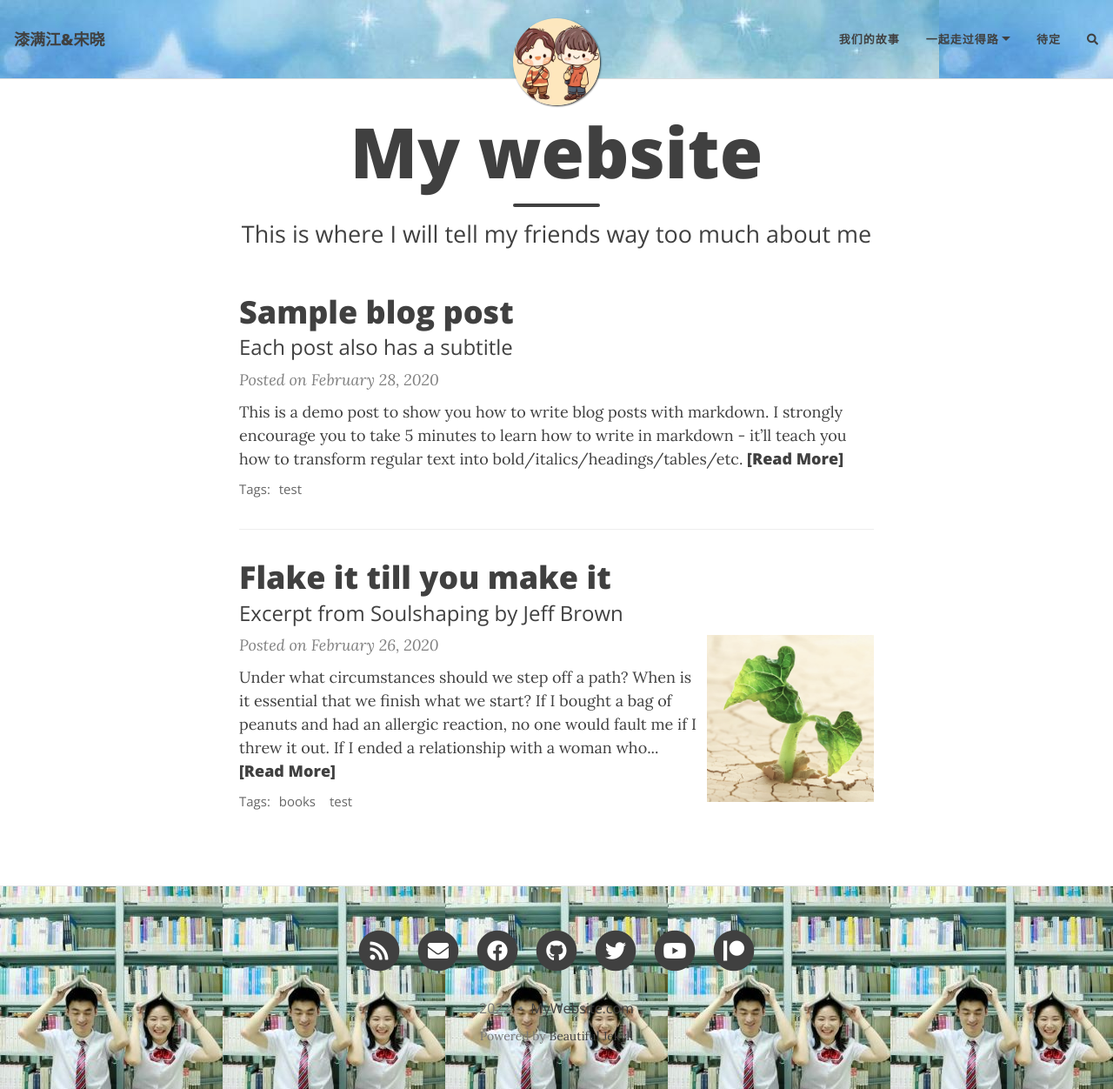
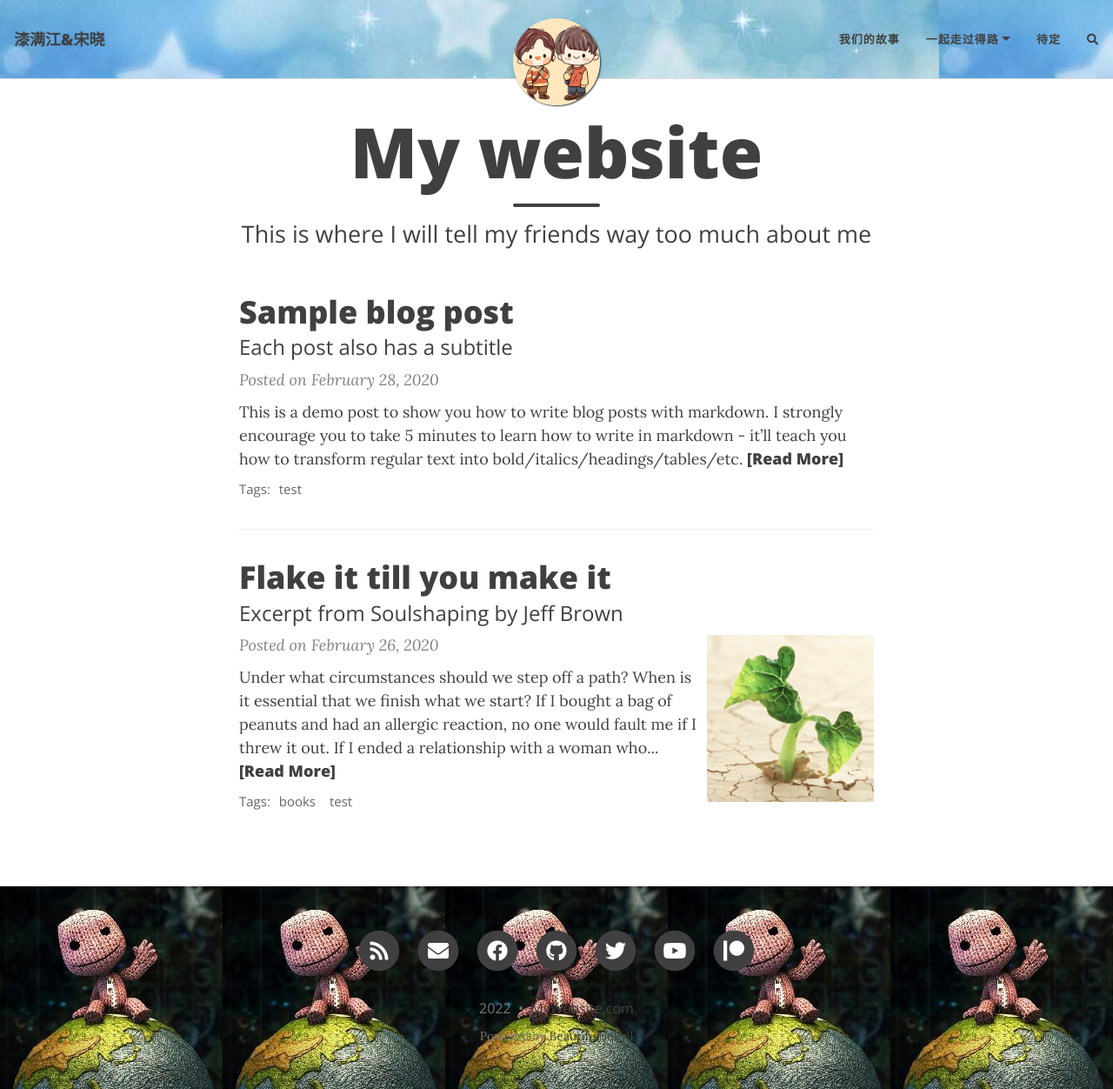
Before and after one commit to tplmdfx/tplmdfx.github.io, a Jekyll site: the page built from index.html, in a window 1280 px wide and 1252 px high. Shown: the whole window at 87% size. Built offline with Jekyll 4.4.1, drawn with Linux system fonts in a browser that asks for light colours; nearby versions of some CDN libraries; the list of posts is cut into pages by our own code; comment, search, counter and statistics services are not loaded.

Commit message:
my blog 06

```diff
--- a/_config.yml
+++ b/_config.yml
@@ -117,7 +117,7 @@ footer-hover-col: "#0085A1"
 # instead of colour
 
 navbar-img: "/assets/img/RR.jfif"
-footer-img: "/assets/img/footer.jpg"
+footer-img: "/assets/img/hello_world.jpeg"
 #page-img: "/assets/img/avatar-icon.png"
 
 # Suggest a colour for mobile browsers to use as the browser's theme. This is only supported by a few mobile browsers.
```
